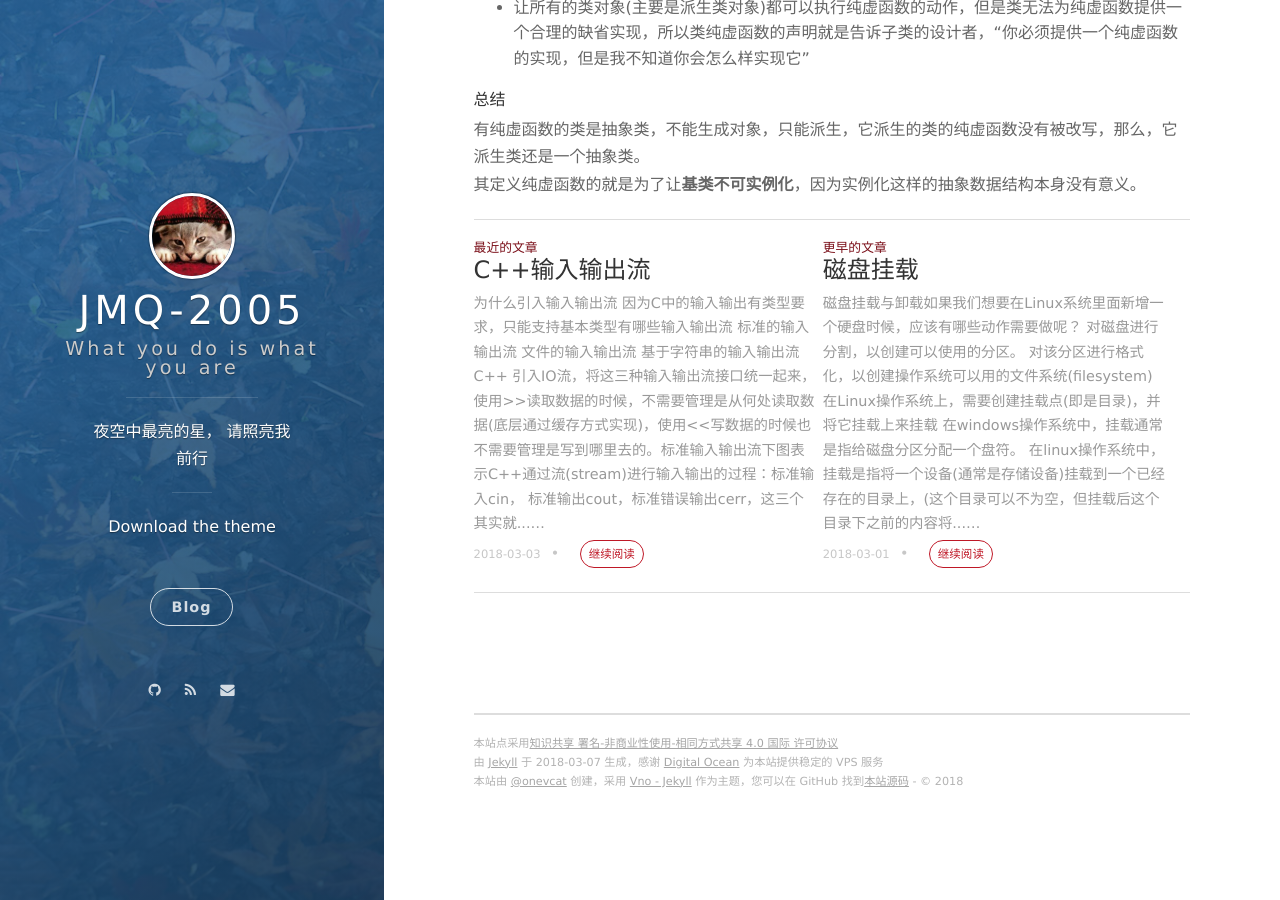
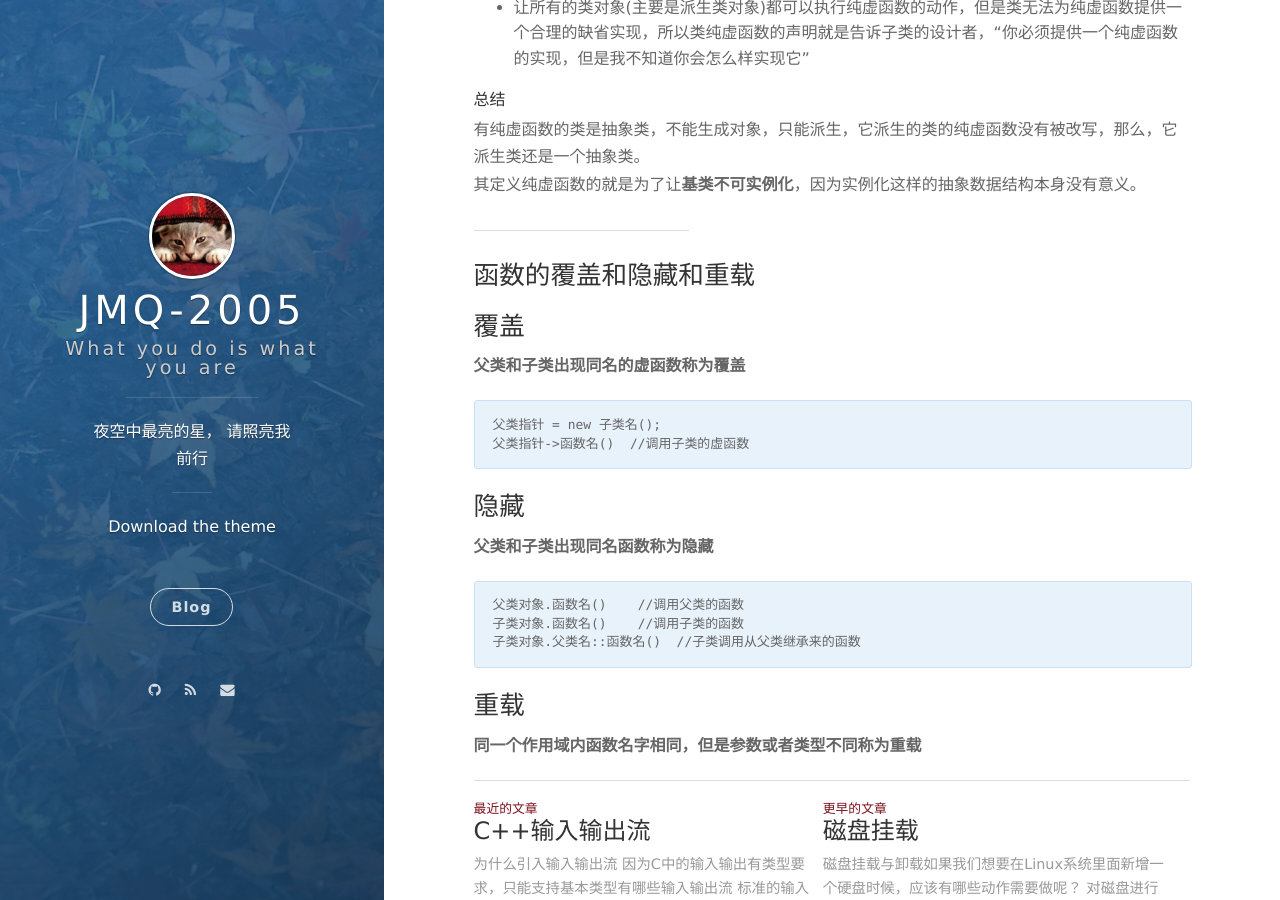
Before and after one commit to nevermore3/nevermore3.github.io, a Jekyll site: the page built from _posts/2018-03-03-C++虚函数和纯虚函数.md, in a window 1280 px wide and 900 px high, scrolled down 1582 px. Built offline with Jekyll 4.4.1, drawn with Linux system fonts in a browser that asks for light colours; nearby versions of some CDN libraries; our own code applies the rules of GitHub Pages for plain Markdown files; comment, search, counter and statistics services are not loaded.

Commit message:
Update 2018-03-03-C++虚函数和纯虚函数.md

```diff
--- a/_posts/2018-03-03-C++虚函数和纯虚函数.md
+++ b/_posts/2018-03-03-C++虚函数和纯虚函数.md
@@ -11,7 +11,7 @@
 	静态绑定：就是在编译期就可以确定函数的地址，变量的类型和大小
 	动态绑定：就是在运行期根据指针所指向的对象来确定函数的地址等等。
 
-##### 虚函数的定义
+##### [虚函数的定义](https://www.cnblogs.com/jin521/p/5602190.html)
 
 	虚函数：主要作用是为了实现多态机制，而虚在于所谓的`推迟联编`或者`动态联编`上（底层是通过虚函数表来实现），一个类函数的调用并不是在编译时刻确定的，而是在运行时刻被确定的，由于编写代码时并不能确定被调用的是基类的函数还是哪个派生类的函数，所以被称为**虚**函数 , 并且虚函数只能借助于指针或者引用来达到多态的效果。
 	作用： **是为了让这个函数在子类里面可以被重载，这样的话，编译器就可以使用后期绑定来大多多态。**
@@ -55,3 +55,24 @@
 ##### 总结
 有纯虚函数的类是抽象类，不能生成对象，只能派生，它派生的类的纯虚函数没有被改写，那么，它派生类还是一个抽象类。
 其定义纯虚函数的就是为了让**基类不可实例化**，因为实例化这样的抽象数据结构本身没有意义。
+
+-------
+
+### 函数的覆盖和隐藏和重载
+
+### 覆盖
+**父类和子类出现同名的虚函数称为覆盖**
+
+	父类指针 = new 子类名();
+	父类指针->函数名()  //调用子类的虚函数
+
+### 隐藏
+**父类和子类出现同名函数称为隐藏**
+
+	父类对象.函数名()    //调用父类的函数
+	子类对象.函数名()    //调用子类的函数
+	子类对象.父类名::函数名()  //子类调用从父类继承来的函数
+
+### 重载
+
+**同一个作用域内函数名字相同，但是参数或者类型不同称为重载**
```
